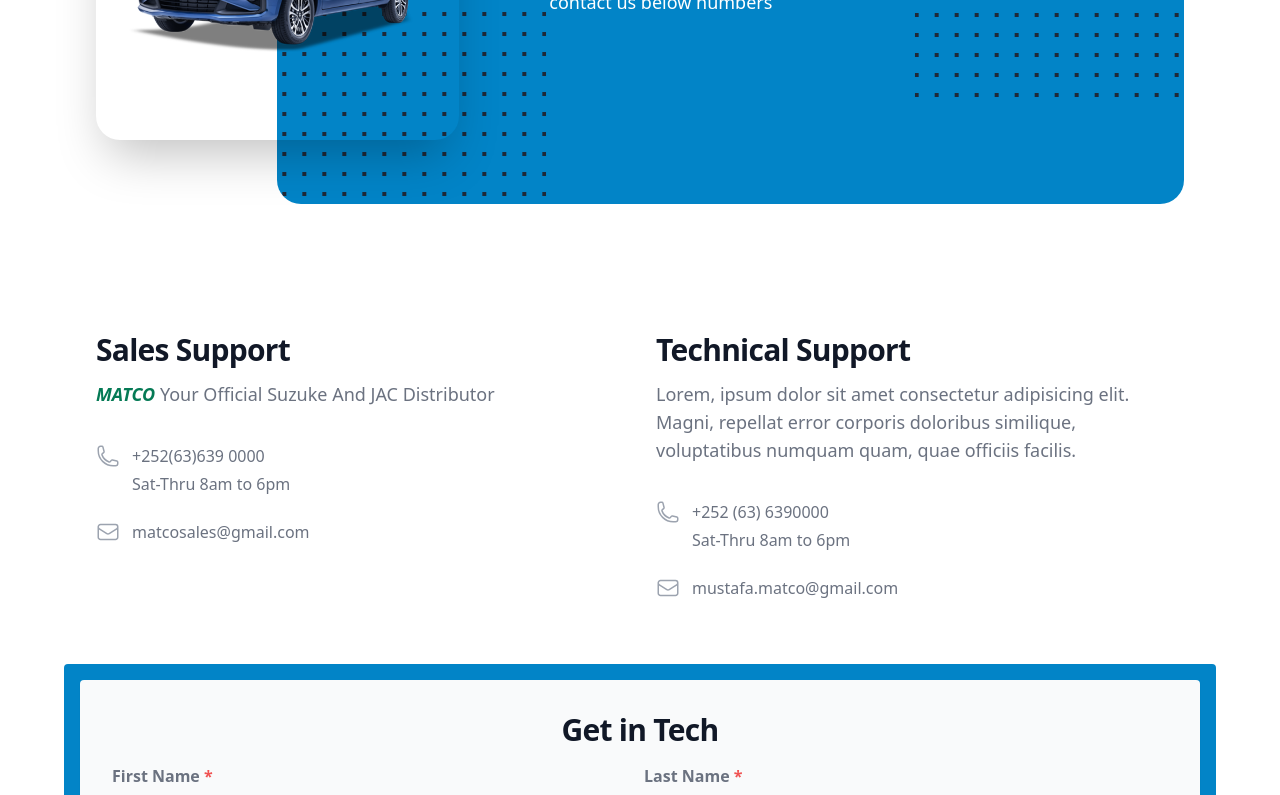
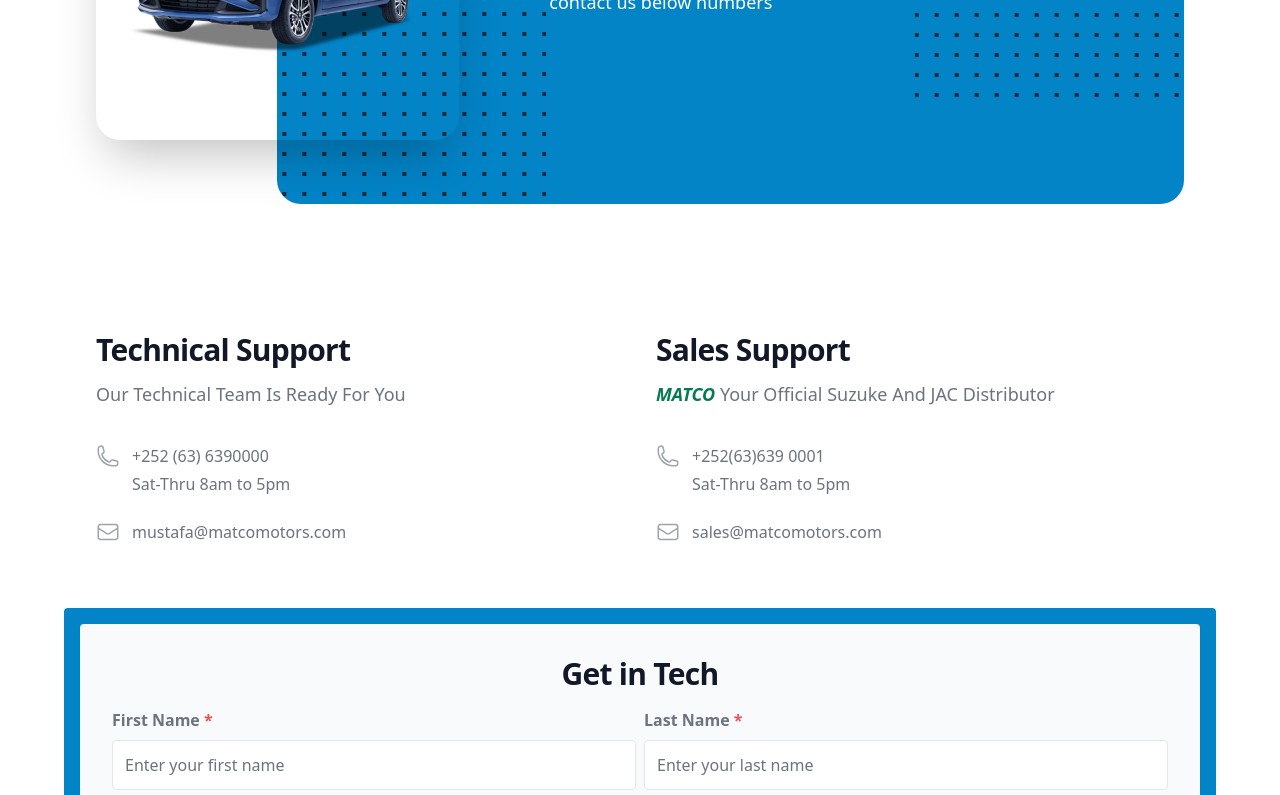
Before and after one commit to janogale/matco, a Next.js app: page /contact in a window 1280 px wide. Shown: the part 463-1258 px from the top of the page. Built offline with nearby package versions, Linux system fonts and the light colour scheme.

Commit message:
update contact page

```diff
--- a/app/contact/page.tsx
+++ b/app/contact/page.tsx
@@ -122,8 +122,38 @@ export default function ContactPage() {
           </div>
         </div>
       </div>
+
       <div className="mx-auto max-w-7xl py-16 px-4 sm:px-6 lg:px-8">
         <div className="mx-auto max-w-lg md:grid md:max-w-none md:grid-cols-2 md:gap-8">
+        <div className="mt-12 sm:mt-16 md:mt-0">
+            <h2 className="text-2xl font-bold text-gray-900 sm:text-3xl sm:tracking-tight">
+              Technical Support
+            </h2>
+            <div className="mt-3">
+              <p className="text-lg text-gray-500">
+                Our Technical Team Is Ready For You
+              </p>
+            </div>
+            <div className="mt-9">
+              <div className="flex">
+                <div className="flex-shrink-0">
+                  <PhoneIconSvg />
+                </div>
+                <div className="ml-3 text-base text-gray-500">
+                  <p>+252 (63) 6390000</p>
+                  <p className="mt-1">Sat-Thru 8am to 5pm</p>
+                </div>
+              </div>
+              <div className="mt-6 flex">
+                <div className="flex-shrink-0">
+                  <EmailIconSvg />
+                </div>
+                <div className="ml-3 text-base text-gray-500">
+                  <p>mustafa@matcomotors.com</p>
+                </div>
+              </div>
+            </div>
+          </div>
           <div>
             <h2 className="text-2xl font-bold text-gray-900 sm:text-3xl sm:tracking-tight">
               Sales Support
@@ -137,8 +167,8 @@ export default function ContactPage() {
                   <PhoneIconSvg />
                 </div>
                 <div className="ml-3 text-base text-gray-500">
-                  <p>+252(63)639 0000</p>
-                  <p className="mt-1">Sat-Thru 8am to 6pm</p>
+                  <p>+252(63)639 0001</p>
+                  <p className="mt-1">Sat-Thru 8am to 5pm</p>
                 </div>
               </div>
               <div className="mt-6 flex">
@@ -146,38 +176,7 @@ export default function ContactPage() {
                   <EmailIconSvg />
                 </div>
                 <div className="ml-3 text-base text-gray-500">
-                  <p>matcosales@gmail.com</p>
-                </div>
-              </div>
-            </div>
-          </div>
-          <div className="mt-12 sm:mt-16 md:mt-0">
-            <h2 className="text-2xl font-bold text-gray-900 sm:text-3xl sm:tracking-tight">
-              Technical Support
-            </h2>
-            <div className="mt-3">
-              <p className="text-lg text-gray-500">
-                Lorem, ipsum dolor sit amet consectetur adipisicing elit. Magni,
-                repellat error corporis doloribus similique, voluptatibus
-                numquam quam, quae officiis facilis.
-              </p>
-            </div>
-            <div className="mt-9">
-              <div className="flex">
-                <div className="flex-shrink-0">
-                  <PhoneIconSvg />
-                </div>
-                <div className="ml-3 text-base text-gray-500">
-                  <p>+252 (63) 6390000</p>
-                  <p className="mt-1">Sat-Thru 8am to 6pm</p>
-                </div>
-              </div>
-              <div className="mt-6 flex">
-                <div className="flex-shrink-0">
-                  <EmailIconSvg />
-                </div>
-                <div className="ml-3 text-base text-gray-500">
-                  <p>mustafa.matco@gmail.com</p>
+                  <p>sales@matcomotors.com</p>
                 </div>
               </div>
             </div>
```
